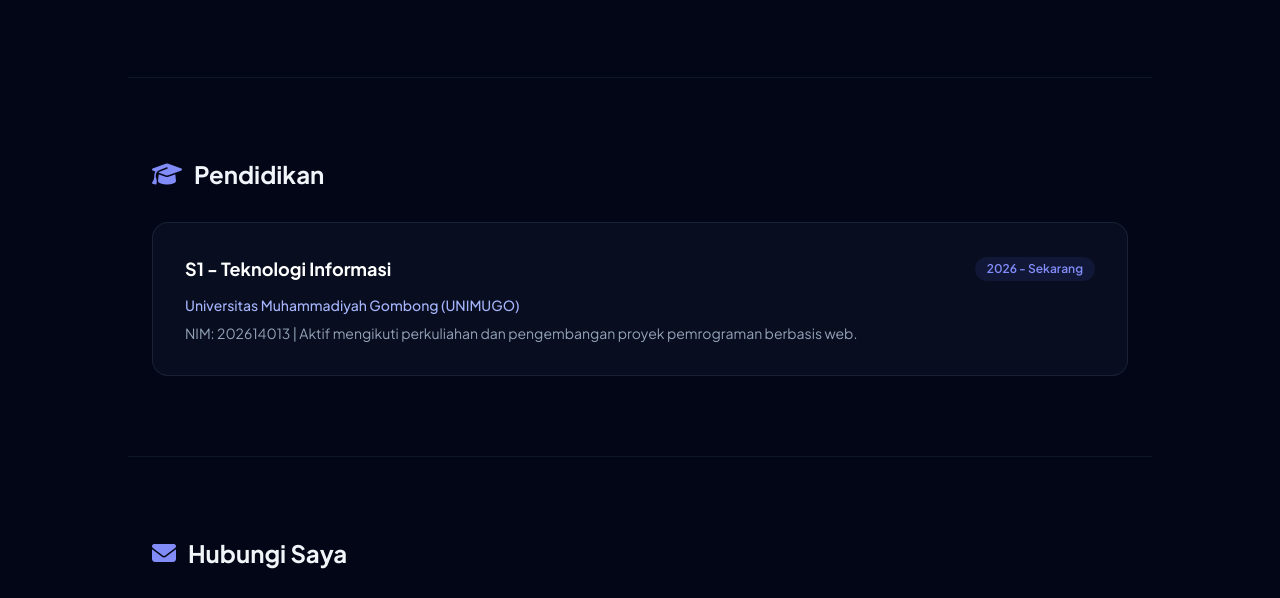
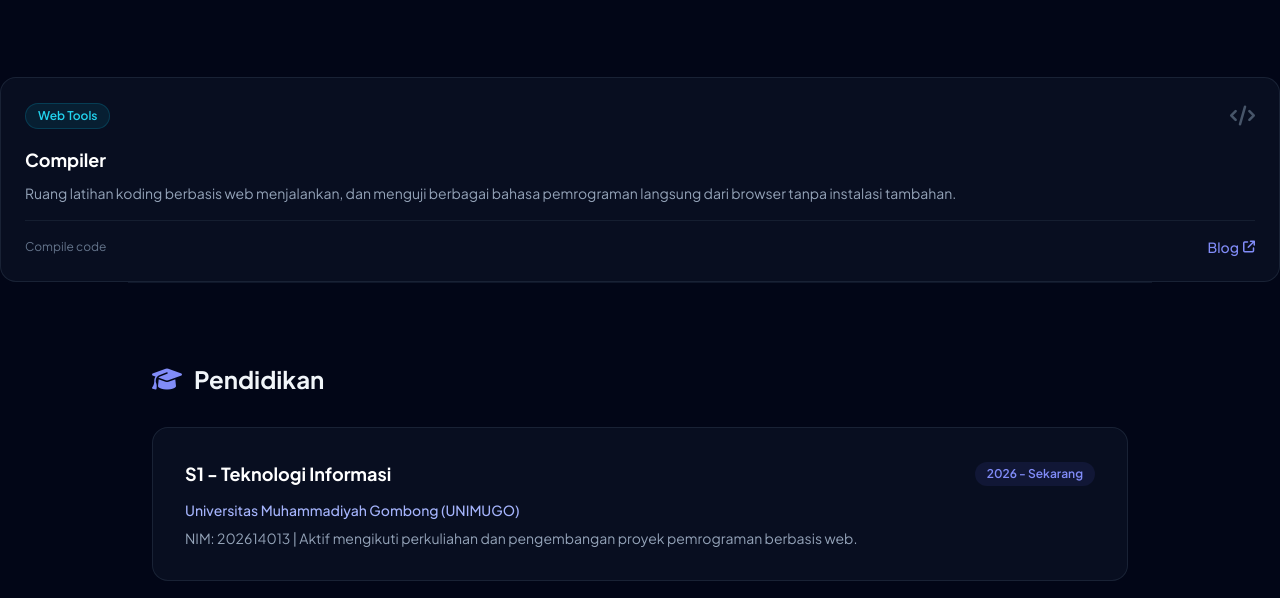
Before and after one commit to figuringexistence/figuringexistence.github.io, a plain HTML site: page index.html in a window 1280 px wide. Shown: the part 2457-3055 px from the top of the page. Drawn offline with nearby package versions, Linux system fonts and the light colour scheme.

```diff
--- a/index.html
+++ b/index.html
@@ -364,6 +364,28 @@
           </div>
     </section>
 
+    <!-- Project 5 -->
+            <div class="bg-slate-900/50 border border-slate-800/80 rounded-2xl p-6 flex flex-col justify-between hover:border-indigo-500/50 transition">
+                <div>
+                    <div class="flex items-center justify-between mb-4">
+                        <span class="text-xs font-semibold px-3 py-1 bg-cyan-500/10 text-cyan-400 rounded-full border border-cyan-500/20">Web Tools</span>
+                        <i class="fa-solid fa-code text-slate-600 text-xl"></i>
+                    </div>
+                    <h3 class="text-lg font-bold text-white mb-2">Compiler</h3>
+                    <p class="text-slate-400 text-sm mb-4 leading-relaxed">
+                      Ruang latihan koding berbasis web menjalankan, dan menguji berbagai bahasa pemrograman langsung dari browser tanpa instalasi tambahan.
+                    </p>
+                </div>
+                <div class="flex items-center justify-between pt-4 border-t border-slate-800/60">
+                    <span class="text-xs text-slate-500">Compile code</span>
+                    <a href="/compiler" target="_blank" class="text-indigo-400 hover:text-indigo-300 text-sm font-medium flex items-center gap-1">
+                       Blog <i class="fa-solid fa-arrow-up-right-from-square text-xs"></i>
+                    </a>
+                </div>
+            </div>
+          </div>
+    </section>
+
 
 
     <!-- Education Section -->
```
